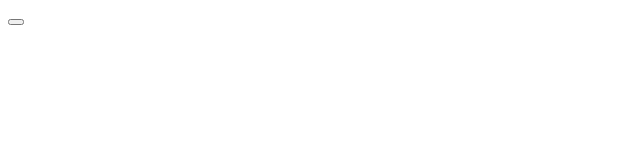
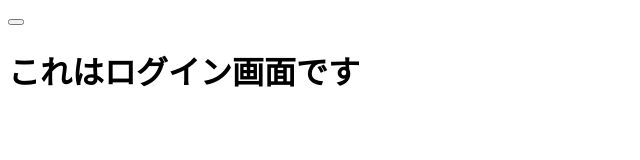
Before and after one commit to jumonji-y/new-project, a plain HTML site: page index.html in a window 1280 px wide. Shown: the whole page, without its empty margins (0-640 px from the left). Drawn offline with Linux system fonts and the light colour scheme.

Commit message:
ログイン画面を追加しました

```diff
--- a/index.html
+++ b/index.html
@@ -8,6 +8,7 @@
 
 <body>
    <button type="button" value="button"></button>
+   <h1>これはログイン画面です</h1>
 </body>
 
 </html>
```
